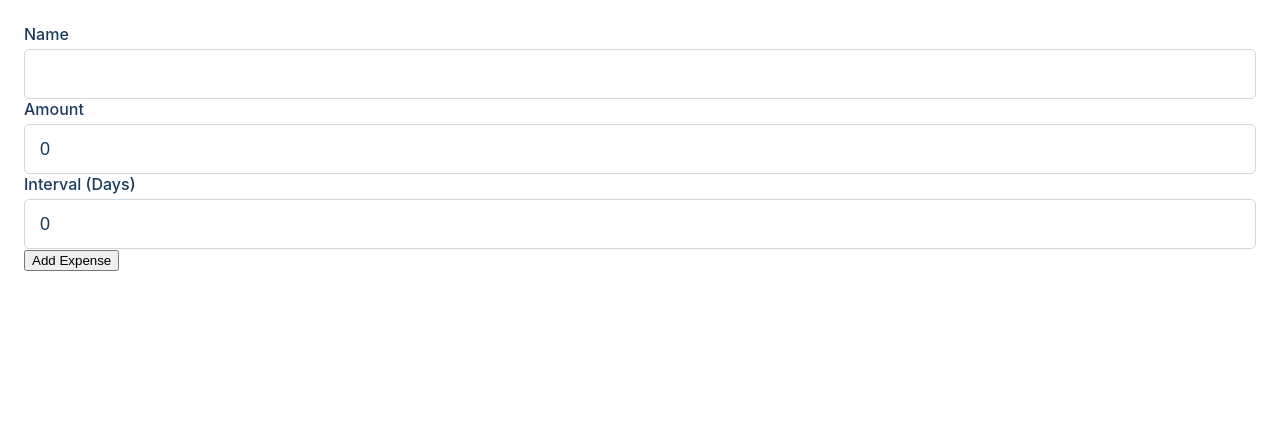
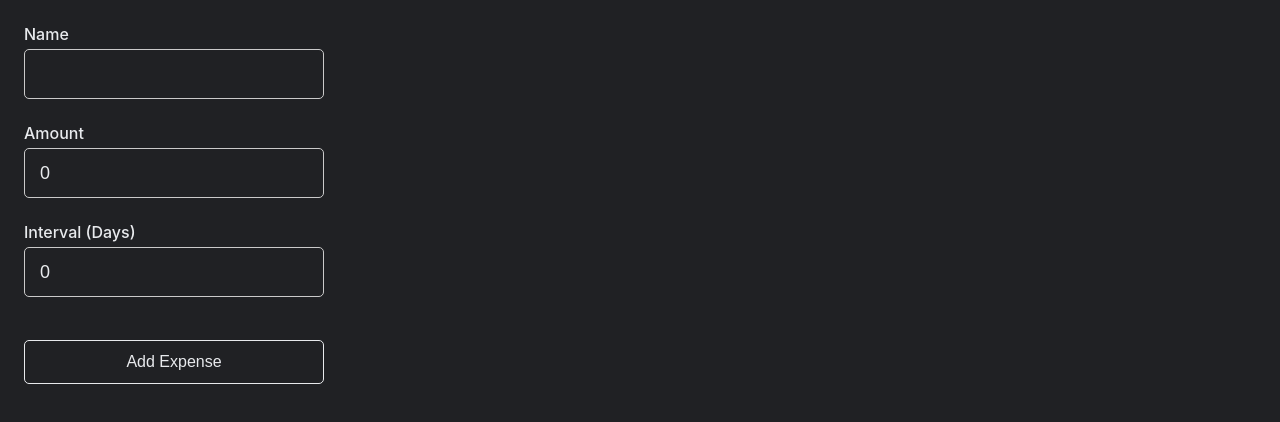
Before and after one commit to nathanaelmayne/budgeting, a React (Create React App) app in the folder Budgeting.Web/ClientApp/: page / in a window 1280 px wide. Shown: the top 422 px of the page. Built offline with nearby package versions, Linux system fonts and the light colour scheme.

Commit message:
Improved expense form UI

```diff
--- a/Budgeting.Web/ClientApp/src/App.scss
+++ b/Budgeting.Web/ClientApp/src/App.scss
@@ -1,3 +1,7 @@
-.app {
+.App {
   padding: 24px;
 }
+
+.ExpenseForm {
+  width: 300px;
+}
--- a/Budgeting.Web/ClientApp/src/App.tsx
+++ b/Budgeting.Web/ClientApp/src/App.tsx
@@ -11,11 +11,21 @@ function App() {
   }
 
   return (
-    <div className="app">
+    <div className="App">
       <ExpenseForm onAddExpense={(e) => handleAddExpense(e)} />
-      {expenses.map((expense) => (
-        <p key={expense.id}>{expense.name}</p>
-      ))}
+      <div className="historical-expenses">
+        <table>
+          <tbody>
+            {expenses.map((expense) => (
+              <tr key={expense.id}>
+                <td>{expense.name}</td>
+                <td>{expense.amount}</td>
+                <td>{expense.intervalDays}</td>
+              </tr>
+            ))}
+          </tbody>
+        </table>
+      </div>
     </div>
   );
 }
--- /dev/null
+++ b/Budgeting.Web/ClientApp/src/components/expense-form/ExpenseForm.scss
@@ -0,0 +1,11 @@
+.InputField {
+  padding-bottom: 24px;
+}
+
+button {
+  width: 100%;
+}
+
+.button-wrapper {
+  padding-top: 19px;
+}
--- a/Budgeting.Web/ClientApp/src/components/expense-form/ExpenseForm.tsx
+++ b/Budgeting.Web/ClientApp/src/components/expense-form/ExpenseForm.tsx
@@ -1,13 +1,15 @@
 import React, { useEffect, useState } from 'react';
 import { Expense } from '../../models/expense.model';
 import InputField from '../input-field/InputField';
+import TextButton from '../text-button/TextButton';
+import './ExpenseForm.scss';
 
-export interface ExpenseFormProps {
+interface Props {
   // eslint-disable-next-line no-unused-vars
   onAddExpense: (expense: Expense) => void;
 }
 
-function ExpenseForm({ onAddExpense }: ExpenseFormProps) {
+function ExpenseForm({ onAddExpense }: Props) {
   const [name, setName] = useState<string>('');
   const [amount, setAmount] = useState<number>(0);
   const [intervalDays, setIntervalDays] = useState<number>(0);
@@ -27,16 +29,10 @@ function ExpenseForm({ onAddExpense }: ExpenseFormProps) {
       amount,
       intervalDays,
     });
-
-    if (!expense) {
-      return;
-    }
-
-    onAddExpense(expense);
   }
 
   return (
-    <div className="expense-container-form">
+    <div className="ExpenseForm">
       <InputField label="Name">
         <input
           defaultValue={name}
@@ -61,9 +57,9 @@ function ExpenseForm({ onAddExpense }: ExpenseFormProps) {
         />
       </InputField>
 
-      <button onClick={handleAddExpense} type="button">
-        Add Expense
-      </button>
+      <div className="button-wrapper">
+        <TextButton onClick={() => handleAddExpense()}>Add Expense</TextButton>
+      </div>
     </div>
   );
 }
--- a/Budgeting.Web/ClientApp/src/components/input-field/InputField.scss
+++ b/Budgeting.Web/ClientApp/src/components/input-field/InputField.scss
@@ -1,7 +1,6 @@
 .label {
   margin-bottom: 5px;
   font-weight: 500;
-  color: #1a3b5d;
   width: 100%;
   display: block;
   user-select: none;
@@ -12,11 +11,11 @@ input {
   height: 50px;
   border-radius: 5px;
   box-shadow: none;
-  border: 1px solid #ced6e0;
+  border: 1px solid #cacaca;
   transition: all 0.3s ease-in-out;
   font-size: 18px;
   padding: 5px 15px;
   background: none;
-  color: #1a3b5d;
   font-family: 'Source Sans Pro', sans-serif;
+  color: rgb(232, 234, 237);
 }
--- a/Budgeting.Web/ClientApp/src/components/input-field/InputField.tsx
+++ b/Budgeting.Web/ClientApp/src/components/input-field/InputField.tsx
@@ -1,14 +1,14 @@
 import React, { ReactNode } from 'react';
 import './InputField.scss';
 
-interface InputFieldProps {
+interface Props {
   children: ReactNode;
   label?: string;
 }
 
-function InputField({ children, label }: InputFieldProps) {
+function InputField({ children, label }: Props) {
   return (
-    <div className="form-group">
+    <div className="InputField">
       {label && (
         <label className="label" htmlFor="input-field">
           {label}
--- /dev/null
+++ b/Budgeting.Web/ClientApp/src/components/text-button/TextButton.scss
@@ -0,0 +1,18 @@
+.TextButton {
+  border-radius: 5px;
+  border: 1px solid rgb(232, 234, 237);
+  position: relative;
+  display: inline-flex;
+  justify-content: center;
+  align-items: center;
+  font-size: 1em;
+  padding: calc(0.75 * 1rem) calc(2 * 1rem);
+  cursor: pointer;
+  background-color: transparent;
+  color: rgb(232, 234, 237);
+
+  &:hover {
+    border: 1px solid white;
+    color: white;
+  }
+}
--- /dev/null
+++ b/Budgeting.Web/ClientApp/src/components/text-button/TextButton.tsx
@@ -0,0 +1,17 @@
+import React, { ReactNode } from 'react';
+import './TextButton.scss';
+
+interface Props {
+  children: ReactNode;
+  onClick: () => void;
+}
+
+function TextButton({ children, onClick }: Props) {
+  return (
+    <button className="TextButton" type="button" onClick={onClick}>
+      {children}
+    </button>
+  );
+}
+
+export default TextButton;
--- a/Budgeting.Web/ClientApp/src/index.scss
+++ b/Budgeting.Web/ClientApp/src/index.scss
@@ -9,9 +9,6 @@ body {
     sans-serif;
   -webkit-font-smoothing: antialiased;
   -moz-osx-font-smoothing: grayscale;
+  background-color: rgb(32, 33, 36);
+  color: rgb(232, 234, 237);
 }
-
-code {
-  font-family: source-code-pro, Menlo, Monaco, Consolas, 'Courier New',
-    monospace;
-}
```
